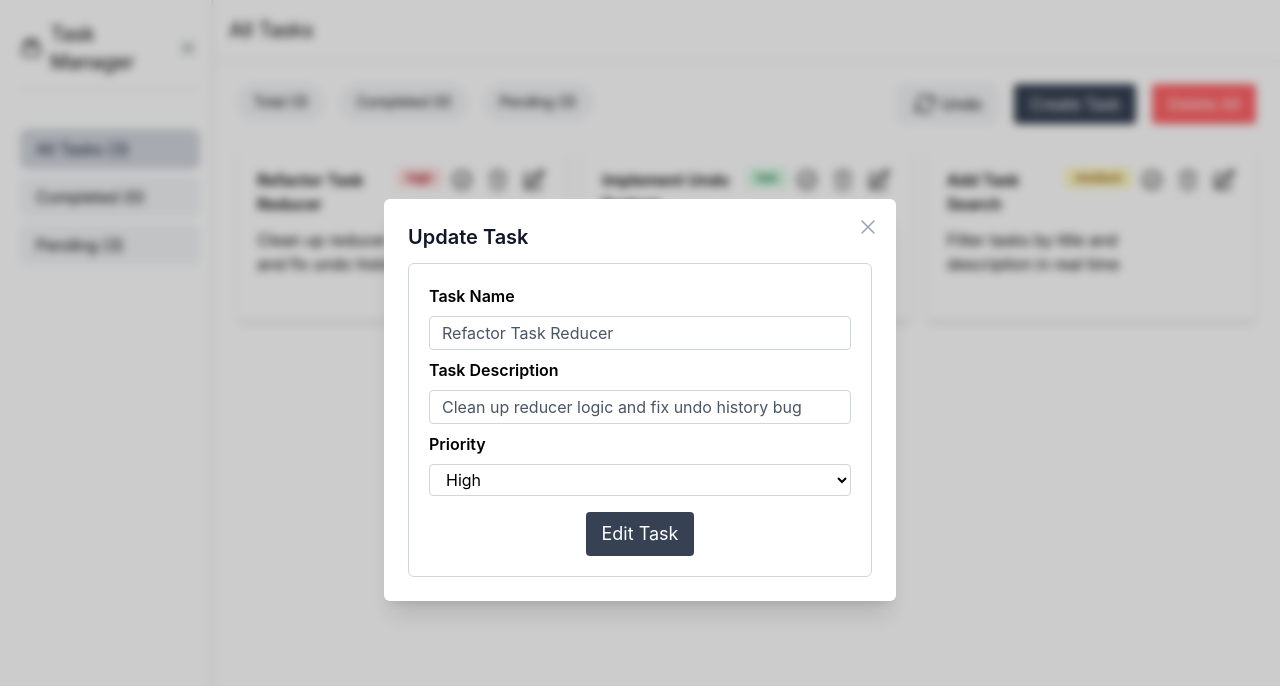
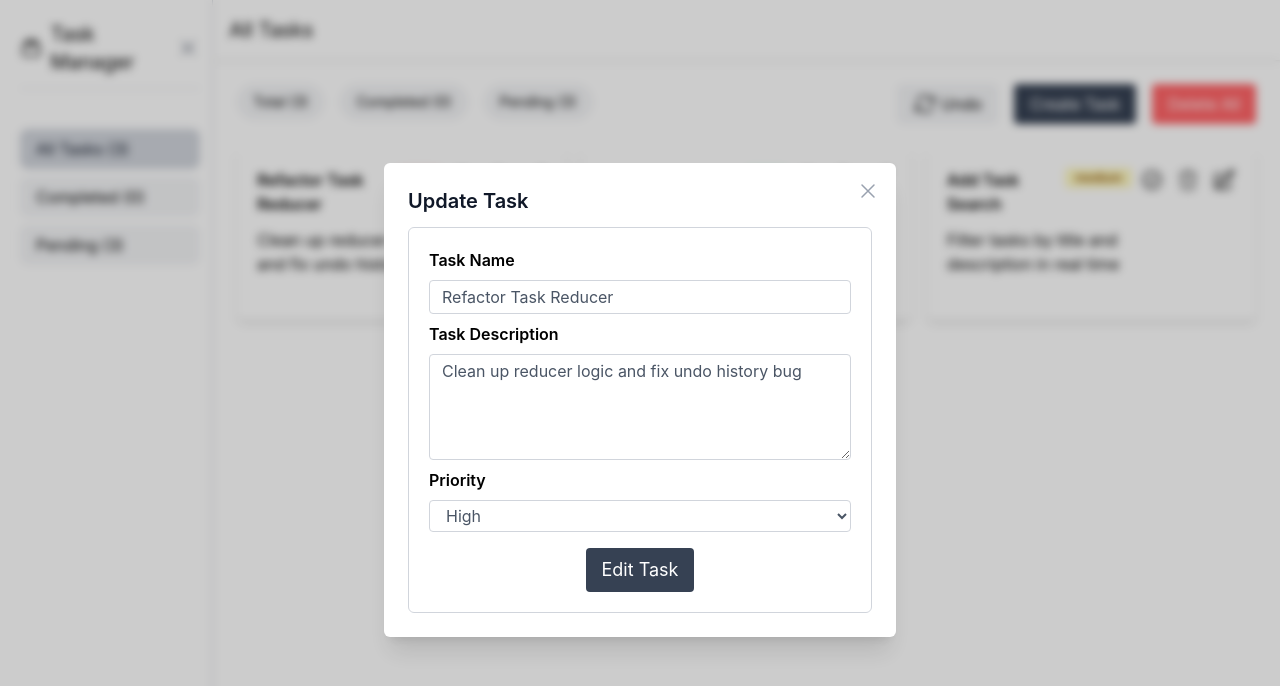
Before and after one commit to ayush8914/react-essentials-assigment-2, a React (Vite) app: page / in a window 1280 px wide. Both pictures are taken after a click on the button 534 px from the left and 180 px from the top of the page. Shown: the top 686 px of the page. Built offline with nearby package versions, Linux system fonts and the light colour scheme.

Commit message:
fix: Task Title and Description length truncation

```diff
--- a/src/components/CreateTask.tsx
+++ b/src/components/CreateTask.tsx
@@ -42,13 +42,14 @@ function CreateTask(props : any) {
           {error?.title && (
           <p className="text-red-500 text-sm mb-2">{error.title}</p>
           )}
-          <InputBox label="Task Description" placeHolder="Enter Task Description" value={formData.description}
+          <label className="text-md font-sans font-semibold mb-2">Task Description</label>
+          <textarea rows={4} className="border border-gray-300 rounded-sm px-3 py-1 text-gray-600 focus:outline-gray-400 mb-2" placeholder="Enter Task Description" value={formData.description}
           onChange={(e:any) => setFormData({...formData, description : e.target.value})} />
           {error?.description && (
                 <p className="text-red-500 text-sm mb-2">{error.description}</p>
           )}
           <label className="text-md font-sans font-semibold mb-2">Priority</label>
-          <select className="border border-gray-300 rounded-sm px-3 py-1" value={formData.priority} onChange={(e:any) => setFormData({
+          <select className="border border-gray-300 rounded-sm px-3 py-1 focus:outline-gray-400 text-gray-600" value={formData.priority} onChange={(e:any) => setFormData({
             ...formData,
             priority : e.target.value
           })}>
--- a/src/components/EditTask.tsx
+++ b/src/components/EditTask.tsx
@@ -42,13 +42,14 @@ function EditTask(props : any) {
           {error.title && (
           <p className="text-red-500 text-sm mb-2">{error.title}</p>
           )}
-          <InputBox label="Task Description" placeHolder="Enter Task Description" value={formData.description}
+          <label className="text-md font-sans font-semibold mb-2">Task Description</label>
+          <textarea rows={4} className="border border-gray-300 rounded-sm px-3 py-1 text-gray-600 focus:outline-gray-400 mb-2"  placeholder="Enter Task Description" value={formData.description}
           onChange={(e:any) => setFormData({...formData, description : e.target.value})} />
           {error.description && (
                 <p className="text-red-500 text-sm mb-2">{error.description}</p>
           )}
           <label className="text-md font-sans font-semibold mb-2">Priority</label>
-          <select className="border border-gray-300 rounded-sm px-3 py-1" value={formData.priority} onChange={(e:any) => setFormData({
+          <select className="border border-gray-300 rounded-sm px-3 py-1 text-gray-600 focus:outline-gray-400" value={formData.priority} onChange={(e:any) => setFormData({
             ...formData,
             priority : e.target.value
           })}>
--- a/src/components/TaskItem.tsx
+++ b/src/components/TaskItem.tsx
@@ -17,13 +17,13 @@ function TaskItem(props: {
         <div key={props.task.id} className="flex justify-between">
                 <div className="flex flex-col">
                     <div className="flex gap-4 mb-3">
-                          <h1 className={`font-semibold ${props.task.isCompleted ? "line-through" : ""}`}>{props.task.title}</h1>
+                          <h1 className={`font-semibold ${props.task.isCompleted ? "line-through" : ""}`}>{props.task.title.length > 40 ? props.task.title.slice(0, 40) + "..." : props.task.title}</h1>
                           <span className={`${props.task.priority === "low" ? "bg-green-100 text-green-800" : props.task.priority === "medium" ? "bg-yellow-100 text-yellow-800" : "bg-red-100 text-red-800"} text-xs font-semibold mr-2 px-2.5 py-0.5 rounded h-fit`}>
                               {props.task.priority}
                           </span>
                     </div>
                     <span className={`${props.task.isCompleted ? "line-through" : ""}`}>
-                        {props.task.description}
+                        {props.task.description.length > 100 ? props.task.description.slice(0, 100) + "..." : props.task.description}
                     </span>
                 </div>
                 <div>
```
